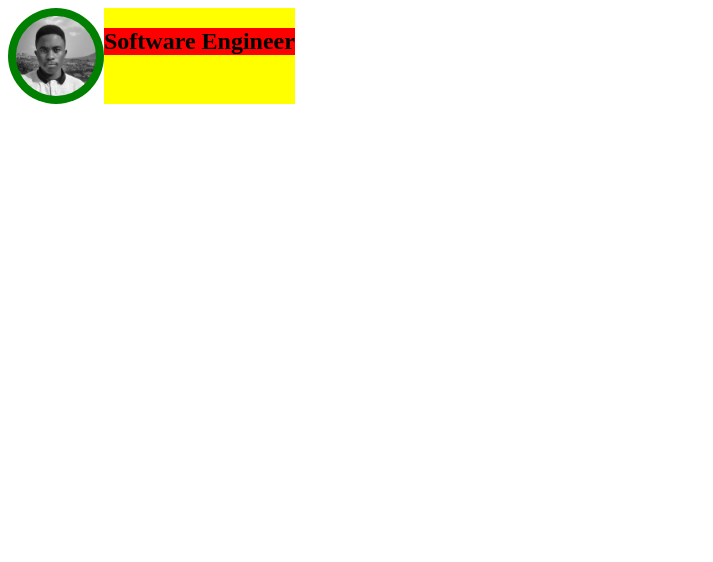
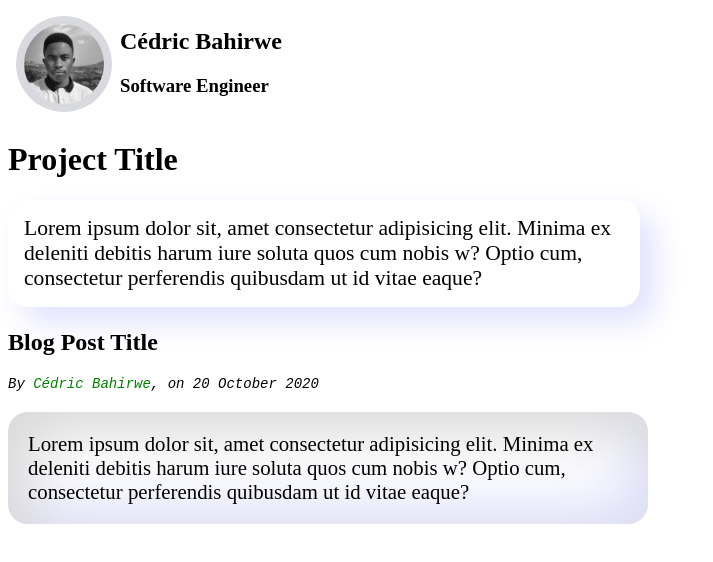
Before and after one commit to cedricbahirwe/hello-world, a plain HTML site: page scrimba-html&css/index.html in a window 1280 px wide. Shown: the whole page, without its empty margins (0-713 px from the left). Drawn offline with Linux system fonts and the light colour scheme.

Commit message:
Add Blog and Porject section

```diff
--- a/scrimba-html&css/index.html
+++ b/scrimba-html&css/index.html
@@ -11,9 +11,31 @@
             <img src="profile-pic.png" alt="Profile Picture" id="profile-pic">
 
             <div id="header-title">
-                <!-- <h1>Cédric Bahirwe</h1> -->
-                <h2>Software Engineer</h2>
+                <h2>Cédric Bahirwe</h1>
+                <h3>Software Engineer</h3>
             </div>
+        </div>
+
+
+        <div class="project">
+            <h1>Project Title</h2>
+            <p id= "project-description">Lorem ipsum dolor sit, amet consectetur adipisicing elit.
+                 Minima ex deleniti debitis harum iure soluta quos cum nobis
+                w? Optio cum, consectetur perferendis quibusdam ut id vitae
+                eaque?
+            </p>
+        </div>
+
+
+        <div class="blog-post">
+            <h2> Blog Post Title</h3>
+            <p id="blog-subtitle">By <span id="author">Cédric Bahirwe</span>, on <span id="date-label">20 October 2020</span></p>
+
+            <p id= "blog-description">Lorem ipsum dolor sit, amet consectetur adipisicing elit.
+                Minima ex deleniti debitis harum iure soluta quos cum nobis
+               w? Optio cum, consectetur perferendis quibusdam ut id vitae
+               eaque?
+           </p>
         </div>
     </body>
 </html>
--- a/scrimba-html&css/style.css
+++ b/scrimba-html&css/style.css
@@ -2,26 +2,55 @@
 
 #header {
     display: flex;
-    flex-wrap: nowrap;
 }
 #profile-pic {
+
     width: 80px;
     height: 80px;
-    background-color: #003;
     border-radius: 50%;
-    background-color: green;
     padding: 0.5em;
+    background-color: rgba(0, 0, 51, 0.15);
+    margin: .5em;
+
 }
 
-#header-title {
-    /* display: block; */
-    background-color: yellow;
+#blog-description, #project-description {
+
+    min-width: 400px;
+    max-width: 600px;
+}
+
+#project-description {
+    font-size: 1.35em;
+    font-weight: 400;
+    padding: 16px;
+    border-radius: 15px;
+    box-shadow: 10px 10px 10px rgb(225, 225, 255);
+    border-radius: 20px;
+    background: #ffffff;
+    box-shadow:  15px 15px 30px rgb(225, 225, 255),
+             -15px -15px 30px #ffffff;
 }
 
 
-h1 {
-    background-color: green;
+span#author {
+    color: green;
 }
-h2 {
-    background-color: red;
+
+#blog-subtitle {
+    font-size: 14px;
+    font-style: italic;
+    font-family: 'Courier New', Courier, monospace;
+
 }
+
+
+#blog-description {
+    font-size: 1.3em;
+    font-weight: 400;
+    padding: 20px;
+    border-radius: 20px;
+    background: #ffffff;
+    box-shadow: inset 20px 20px 60px #d9d9d9,
+            inset -20px -20px 60px rgb(225, 225, 255);
+}
```
